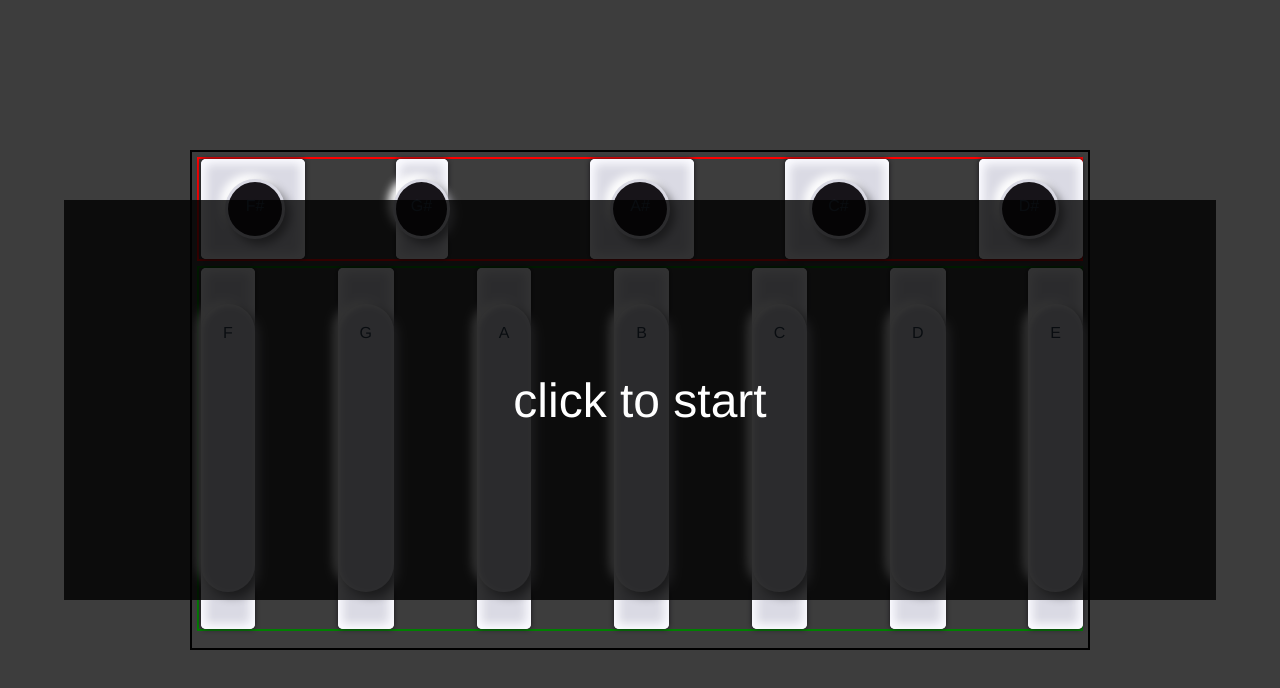
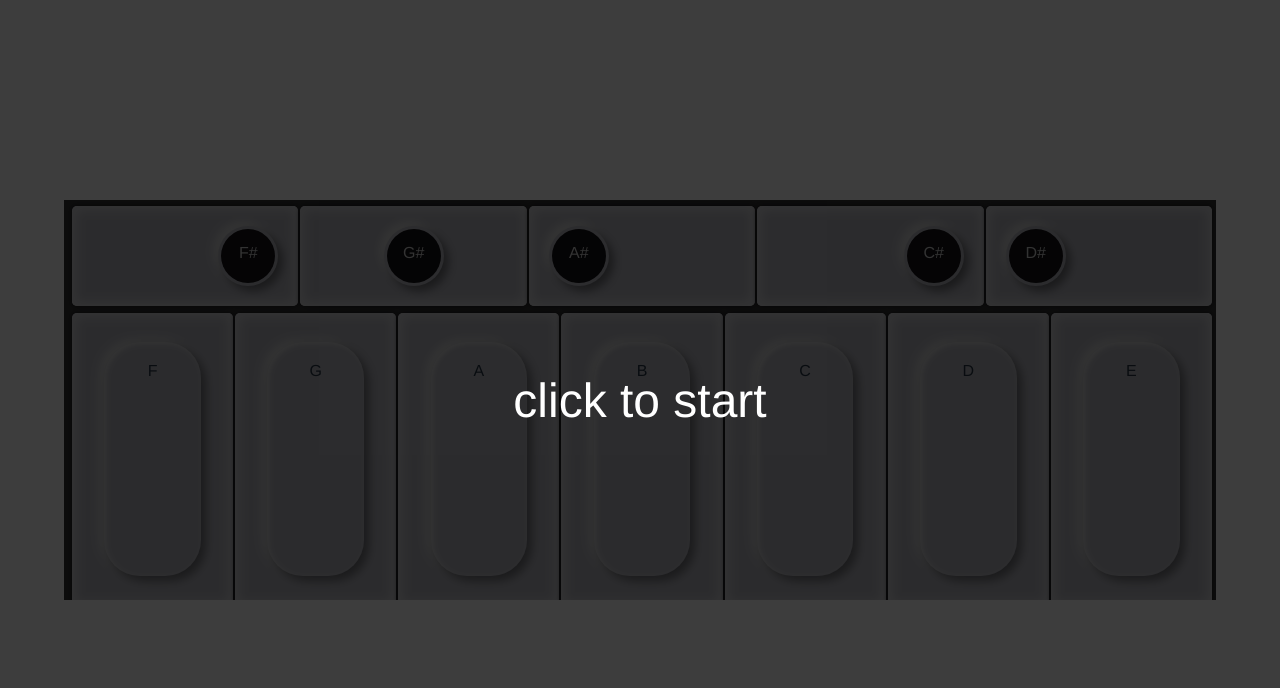
Before and after one commit to IrvinTarlao/JSynthVue, a Vue app: page / in a window 1280 px wide. Shown: the top 688 px of the page. Built offline with nearby package versions, Linux system fonts and the light colour scheme.

Commit message:
css keyboard ok

```diff
--- a/src/components/Frame.vue
+++ b/src/components/Frame.vue
@@ -20,10 +20,28 @@
         </div>
         <div class="keyboard">
             <div class="upperKeyboard">
-                <Key v-for="(blackKey, i) in blackKeys" v-bind:uniqueKey="blackKey" v-bind:key="i" v-bind:startOSC="start" />
+                <div
+                    v-bind:style="{
+                        width: '100%',
+                        height: '100%',
+                    }"
+                    v-for="(blackKey, i) in blackKeys"
+                    v-bind:key="i"
+                >
+                    <Key v-bind:uniqueKey="blackKey" v-bind:startOSC="start" />
+                </div>
             </div>
             <div class="lowerKeyboard">
-                <Key v-for="(whiteKey, i) in whiteKeys" v-bind:uniqueKey="whiteKey" v-bind:key="i" v-bind:startOSC="start" />
+                <div
+                    v-bind:style="{
+                        width: '100%',
+                        height: '100%',
+                    }"
+                    v-for="(whiteKey, i) in whiteKeys"
+                    v-bind:key="i"
+                >
+                    <Key v-bind:uniqueKey="whiteKey" v-bind:startOSC="start" />
+                </div>
             </div>
         </div>
     </div>
@@ -91,17 +109,15 @@ export default {
 }
 
 .keyboard {
-    width: 900px;
-    height: 500px;
-    border: 2px solid black;
+    width: 90%;
+    height: 50%;
+    /* border: 2px solid black; */
     padding: 5px;
     overflow: auto;
 }
 
 .upperKeyboard {
     width: 100%;
-    border: 2px solid red;
-    /* max-height: 25%; */
     display: flex;
     justify-content: space-between;
     margin-bottom: 5px;
@@ -110,9 +126,6 @@ export default {
 .lowerKeyboard {
     width: 100%;
     height: 75%;
-    border: 2px solid green;
     display: flex;
-        justify-content: space-between;
-
 }
 </style>
--- a/src/components/Key.vue
+++ b/src/components/Key.vue
@@ -1,6 +1,7 @@
 <template>
-    <div>
-        <div :class="getOuterBlackClass" v-if="uniqueKey.color === 'black'" v-bind:style="{ justifyContent: uniqueKey.align, width: uniqueKey.note === 'G#' ? '50%' : '100%' }">
+    <div :style="{ height: '100%', margin: '1px'}">
+        <!-- width: uniqueKey.note === 'G#' ? '50%' : '100%'  -->
+        <div :class="getOuterBlackClass" v-if="uniqueKey.color === 'black'" v-bind:style="{ justifyContent: uniqueKey.align, width: '100%' }">
             <div :class="getInnerBlackClass">
                 <div v-bind:style="{ width: '100%', height: '100%', borderRadius: '50%', backgroundColor: '#171419', textAlign: 'center', padding: '15px' }">{{ uniqueKey.note }}</div>
             </div>
@@ -117,7 +118,7 @@ export default {
 
 .innerWhiteKey {
     height: 80%;
-    width: 100%;
+    width: 60%;
     border-radius: 36px;
     background: #dadae4;
     box-shadow: 5px 5px 10px #85858b, -5px -3px 10px #ffffff, inset 2px 2px 5px #ffffff;
@@ -125,7 +126,7 @@ export default {
 
 .innerWhiteKeyPressed {
     height: 80%;
-    width: 100%;
+    width: 60%;
     border-radius: 36px;
     background: #cfcfd6b9;
     box-shadow: 5px 5px 10px #75757a, -5px -3px 10px #f3f3f3, inset 2px 2px 5px #f3f3f3;
@@ -146,10 +147,8 @@ export default {
 
 .outerBlackKeyPressed {
     height: 100%;
-        width: 100%;
-
     border-radius: 5px;
-    background: #cfcfd6;
+    background: #cfcfd6b9;
     box-shadow: inset 0px -5px 10px #75757a, 0px 0px 5px 0px rgba(23, 20, 25, 1);
     -webkit-box-shadow: inset 0px -5px 10px #75757a, 0px 0px 5px 0px rgba(23, 20, 25, 1);
     -moz-box-shadow: inset 0px -5px 10px #75757a, 0px 0px 5px 0px rgba(23, 20, 25, 1);
@@ -166,14 +165,16 @@ export default {
     background: #dadae4;
     box-shadow: 5px 5px 8px #85858b, -5px -5px 8px #ffffff;
     padding: 3px;
+    color: white;
 }
 
 .innerBlackKeyPressed {
     border-radius: 50%;
     height: 60px;
     width: 60px;
-    background: #cfcfd6;
+    background: #cfcfd6b9;
     box-shadow: 5px 5px 10px #75757a, -5px -3px 10px #f3f3f3, inset 2px 2px 5px #f3f3f3;
     padding: 3px;
+    color: white;
 }
 </style>
```
